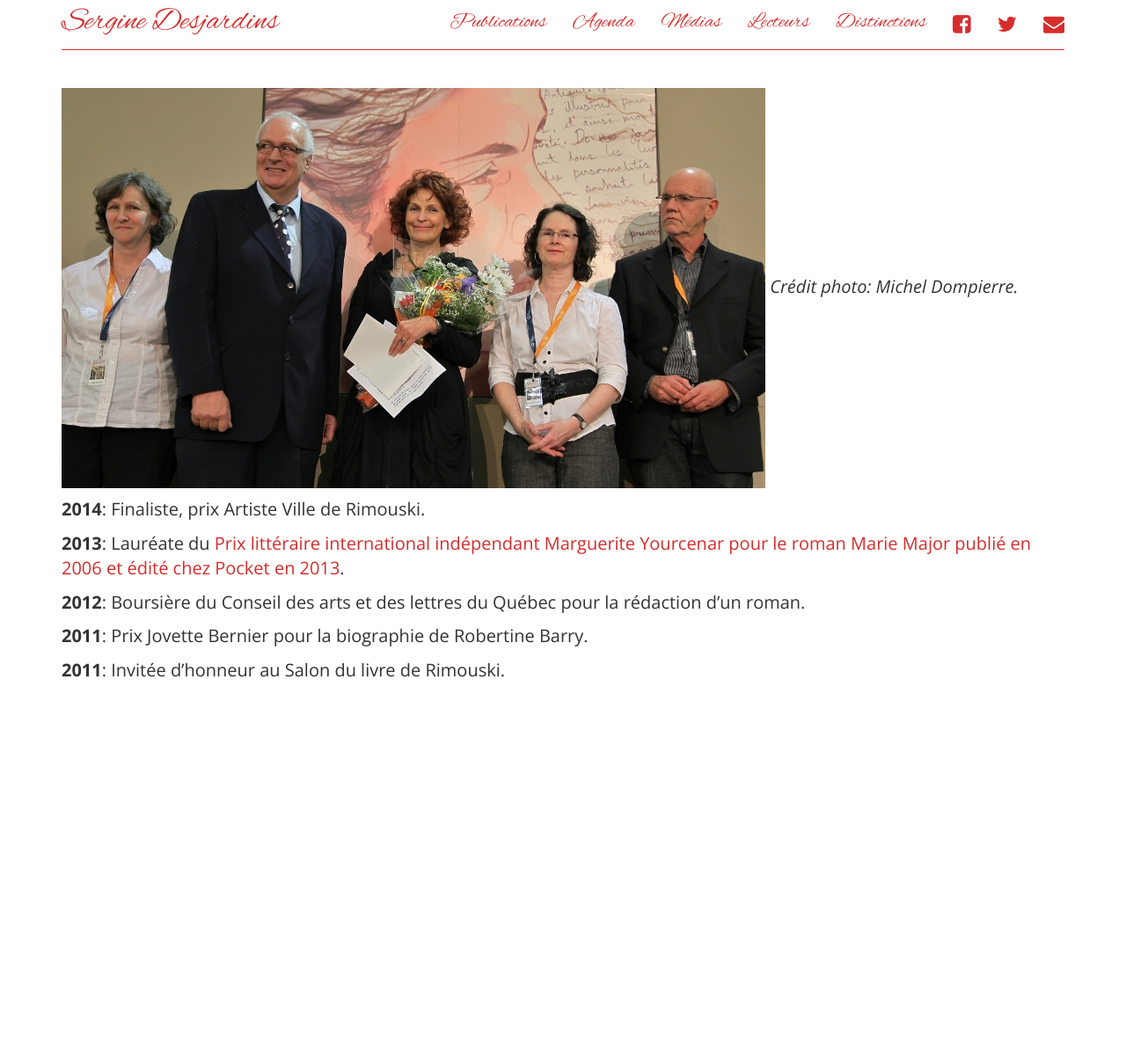
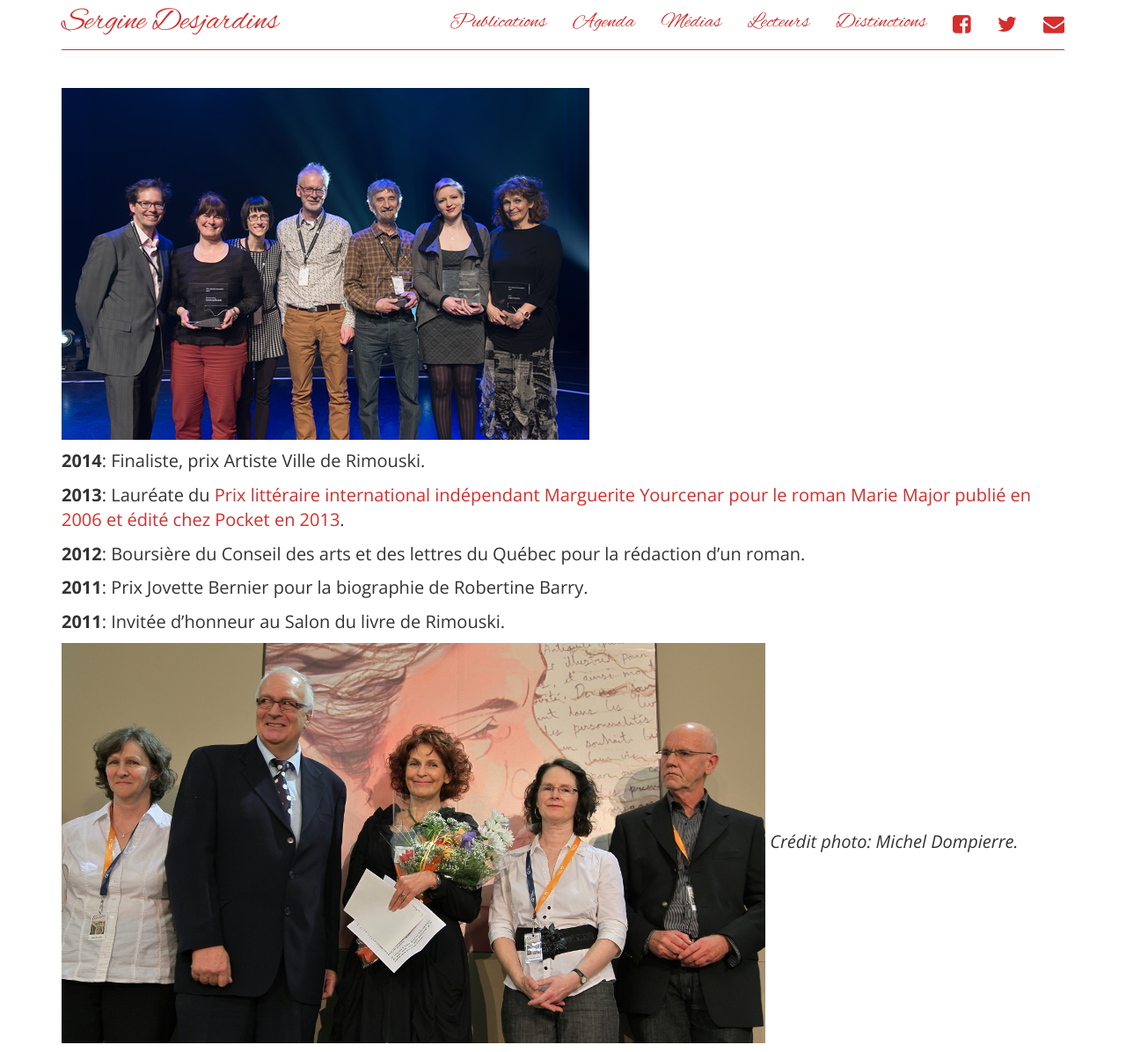
Before and after one commit to serginedesjardins/serginedesjardins.github.io, a Jekyll site: the page built from dis.md, in a window 1280 px wide and 1196 px high. Shown: the whole window at 88% size. Built offline with Jekyll 4.4.1, drawn with Linux system fonts in a browser that asks for light colours; nearby versions of some CDN libraries.

Commit message:
add img to dis.md

```diff
--- a/dis.md
+++ b/dis.md
@@ -4,8 +4,7 @@ title: Prix
 permalink: /dis/
 ---
 
-<img src='../images/PrixJovetteBernier2.jpg' alt='photo'>
-*Crédit photo: Michel Dompierre.*
+<img src='../images/prixartiste.jpg' alt='photo'>
 
 **2014**: Finaliste, prix Artiste Ville de Rimouski.
 
@@ -19,3 +18,6 @@ en 2006 et édité chez Pocket en 2013</a>.
 **2011**: Prix Jovette Bernier pour la biographie de Robertine Barry.
 
 **2011**: Invitée d'honneur au Salon du livre de Rimouski.
+
+<img src='../images/PrixJovetteBernier2.jpg' alt='photo'>
+*Crédit photo: Michel Dompierre.*
```
Also changed, not shown: images/prixartiste.jpg (added).
